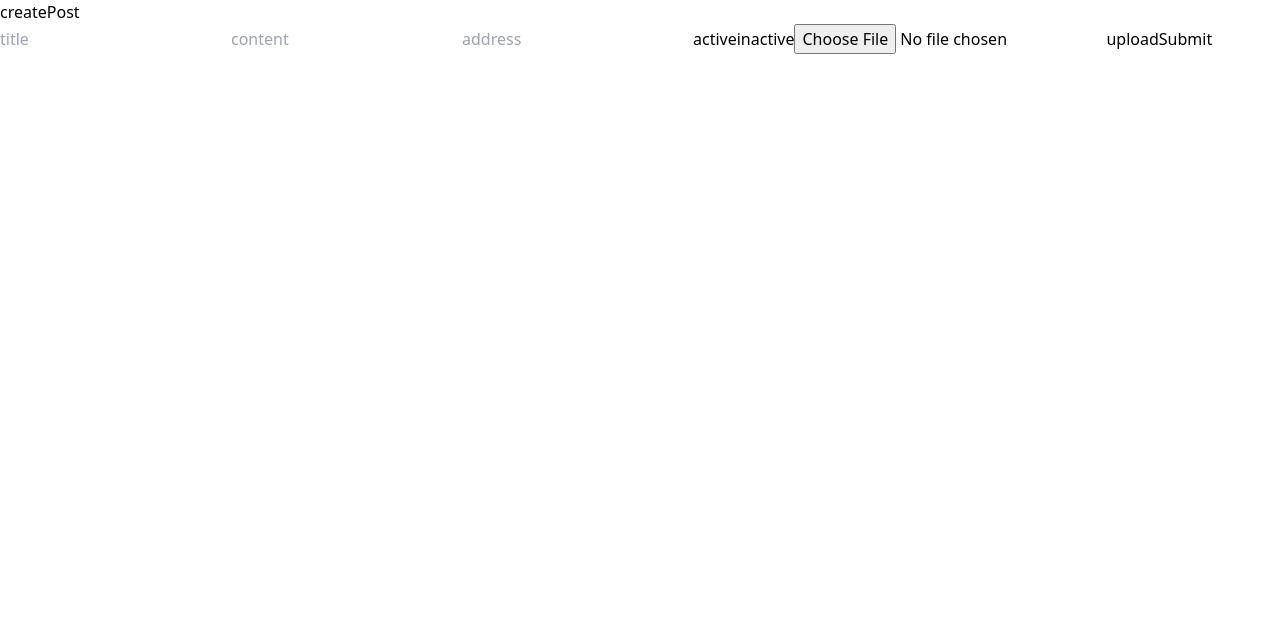
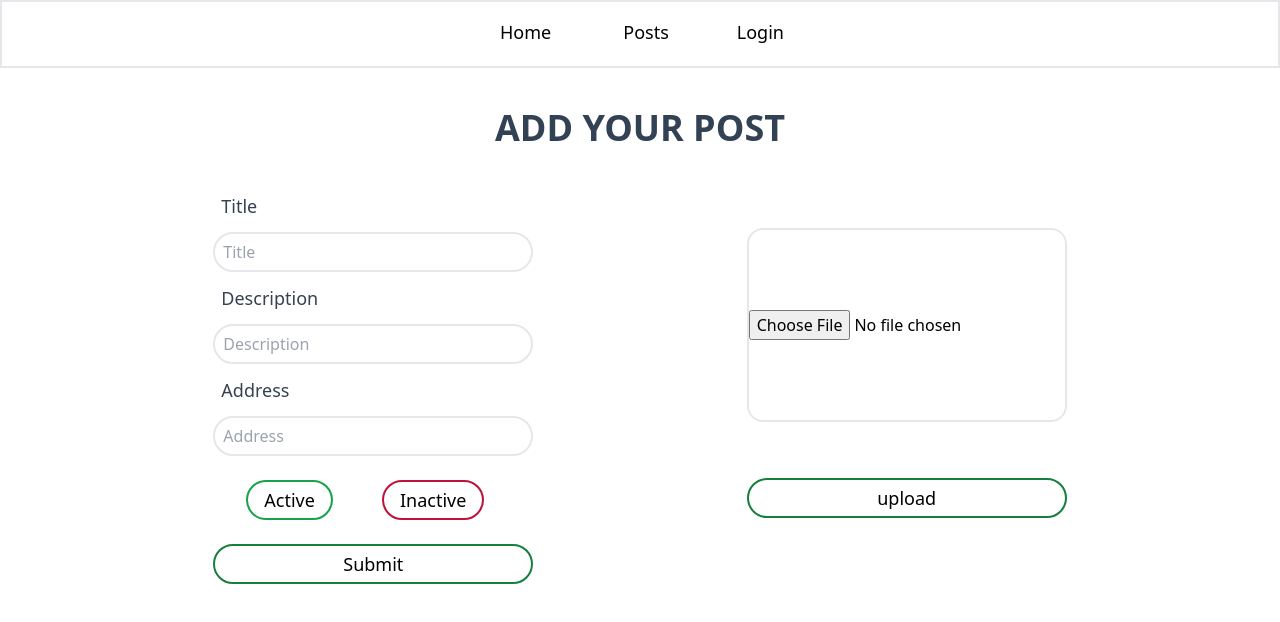
Before and after one commit to abhishekpatelmc/sustain-hack, a Next.js app: page /create-post in a window 1280 px wide. Shown: the top 622 px of the page. Built offline with nearby package versions, Linux system fonts and the light colour scheme; no server answers.

Commit message:
feat: #015 Add post page basic design

```diff
--- a/src/components/Navbar.tsx
+++ b/src/components/Navbar.tsx
@@ -17,7 +17,7 @@ const Navbar = () => {
           {session ? (
             <li className="pt-4 text-lg">
               <Link
-                className="rounded-2xl   px-4 py-1 hover:bg-green-700 hover:text-white"
+                className="rounded-2xl px-4 py-1 hover:bg-green-700 hover:text-white"
                 href="/create-post"
               >
                 Add Posts
--- a/src/pages/create-post.tsx
+++ b/src/pages/create-post.tsx
@@ -67,49 +67,93 @@ const CreatePost = () => {
   };
 
   return (
-
     <div>
-      createPost
-      <form onSubmit={handleSubmit}>
+      <Navbar />
+      <div className="my-10 text-center text-4xl font-bold uppercase text-slate-700">
+        Add your post
+      </div>
+      <form className="flex justify-evenly" onSubmit={handleSubmit}>
+        {/* Left side */}
+        <div className="">
+          <div>
+            <label className="my-1 block pl-2 text-lg font-medium text-gray-700">
+              Title
+            </label>
             <input
+              className="my-2 h-10 w-80 rounded-3xl border-2 pl-2"
               name="title"
               onChange={handleChange}
               type="text"
-          placeholder="title"
+              placeholder="Title"
             />
+          </div>
+          <div>
+            <label className="my-1 block pl-2 text-lg font-medium text-gray-700">
+              Description
+            </label>
             <input
+              className="my-2 h-10 w-80 rounded-3xl border-2 pl-2"
               name="content"
               onChange={handleChange}
               type="text"
-          placeholder="content"
+              placeholder="Description"
             />
+          </div>
+          <div>
+            <label className="my-1 block pl-2 text-lg font-medium text-gray-700">
+              Address
+            </label>
             <input
+              className="my-2 h-10 w-80 rounded-3xl border-2 pl-2"
               name="address"
               onChange={handleChange}
               type="text"
-          placeholder="address"
+              placeholder="Address"
             />
+          </div>
+          <div className="my-4 flex justify-evenly text-lg">
             <button
+              className="mr-4 rounded-3xl border-2 border-green-600 py-1 px-4 hover:bg-green-600 hover:text-white"
               type="button"
               name="status"
               onClick={handleChange}
               value="active"
             >
-          active
+              Active
             </button>
             <button
+              className="mr-4 rounded-3xl border-2 border-rose-700 py-1 px-4 hover:bg-rose-700 hover:text-white"
               type="button"
               name="status"
               onClick={handleChange}
               value="inactive"
             >
-          inactive
+              Inactive
             </button>
-        <input name="file" type="file" onChange={handleChange} />
-        <button type="button" onClick={handleUpload}>
+          </div>
+          <button
+            className="my-2 h-10 w-80 rounded-3xl border-2 border-green-700 text-lg hover:bg-green-700 hover:text-white"
+            type="submit"
+          >
+            Submit
+          </button>
+        </div>
+        {/* Right side */}
+        <div className="mt-10">
+          <input
+            className="mb-10 block w-80  rounded-2xl border-2 py-20"
+            name="file"
+            type="file"
+            onChange={handleChange}
+          />
+          <button
+            type="button"
+            className="my-4 h-10 w-80 rounded-3xl border-2 border-green-700 text-lg hover:bg-green-700 hover:text-white"
+            onClick={handleUpload}
+          >
             upload
           </button>
-        <button type="submit">Submit</button>
+        </div>
       </form>
     </div>
   );
```
Lines whose indentation alone changed are shown as unchanged.
